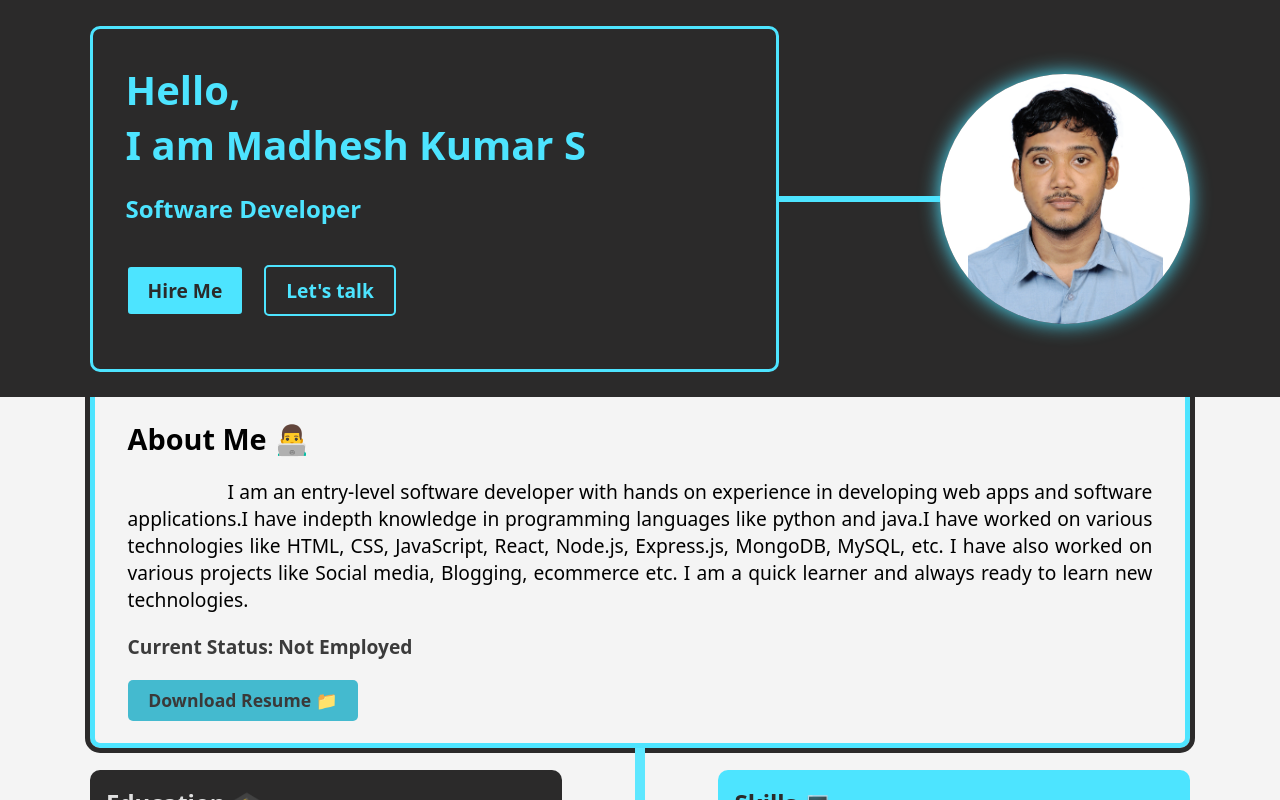
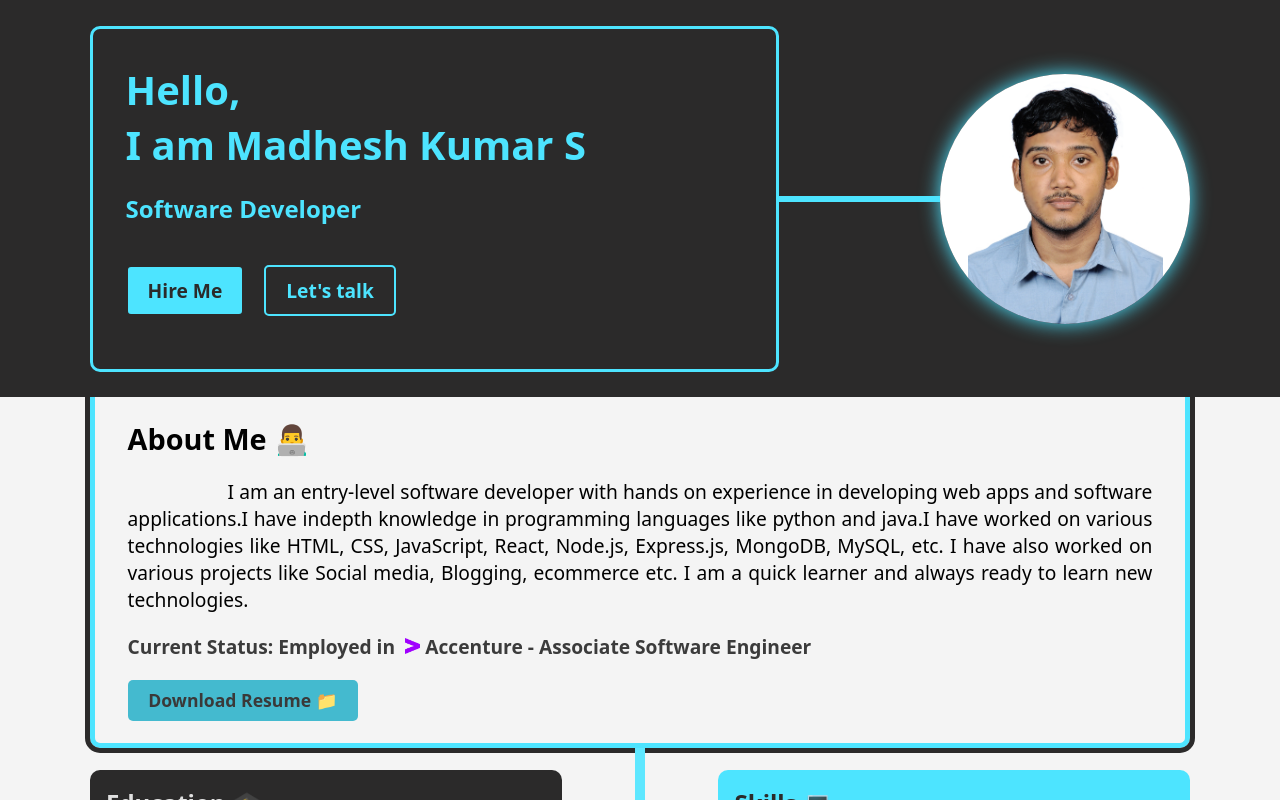
Before and after one commit to madheshkumar/madheshkumar.github.io, a plain HTML site: page index.html in a window 1280 px wide. Drawn offline with Linux system fonts and the light colour scheme.

Commit message:
update work status

```diff
--- a/index.html
+++ b/index.html
@@ -35,7 +35,7 @@
           ready to learn new technologies.
         </p>
         <span id="currentstatus">
-          Current Status: Not Employed
+          Current Status: Employed in <img src="images/Experiences/acclogo.png" alt="acclogo " id="status"/>Accenture - Associate Software Engineer
         </span>
         <a href="https://drive.google.com/file/d/1c5ZvhcY5TM_EzrXDP9q8uyenB4ov78wD/view" download>Download Resume 📁</a>
 
--- a/style.css
+++ b/style.css
@@ -22,6 +22,12 @@ html,
 body {
   height: 100%;
   overflow: auto;
+}
+
+#status{
+  height:16px;
+  width: auto;
+  padding-inline: 5px;
 }
 
 .profile_head {
```
Also changed, not shown: images/Experiences/acclogo.png (added).
